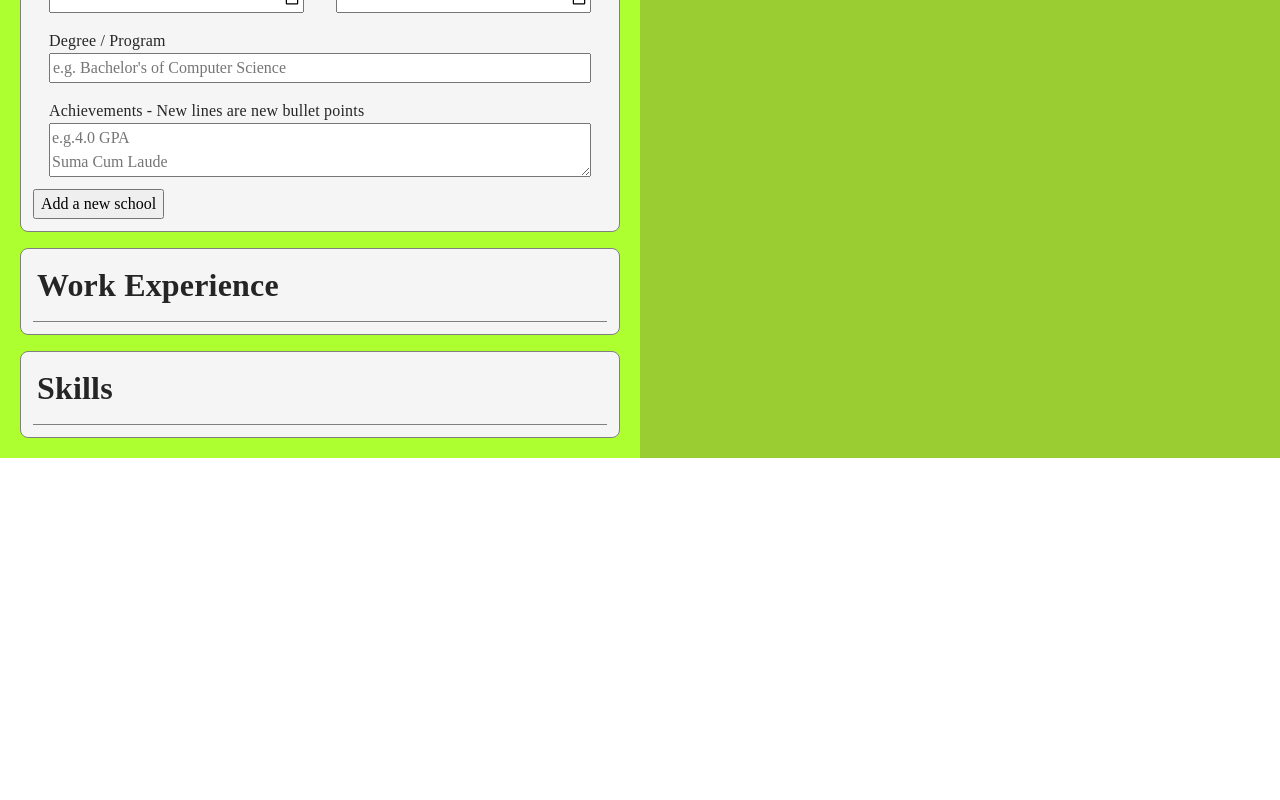
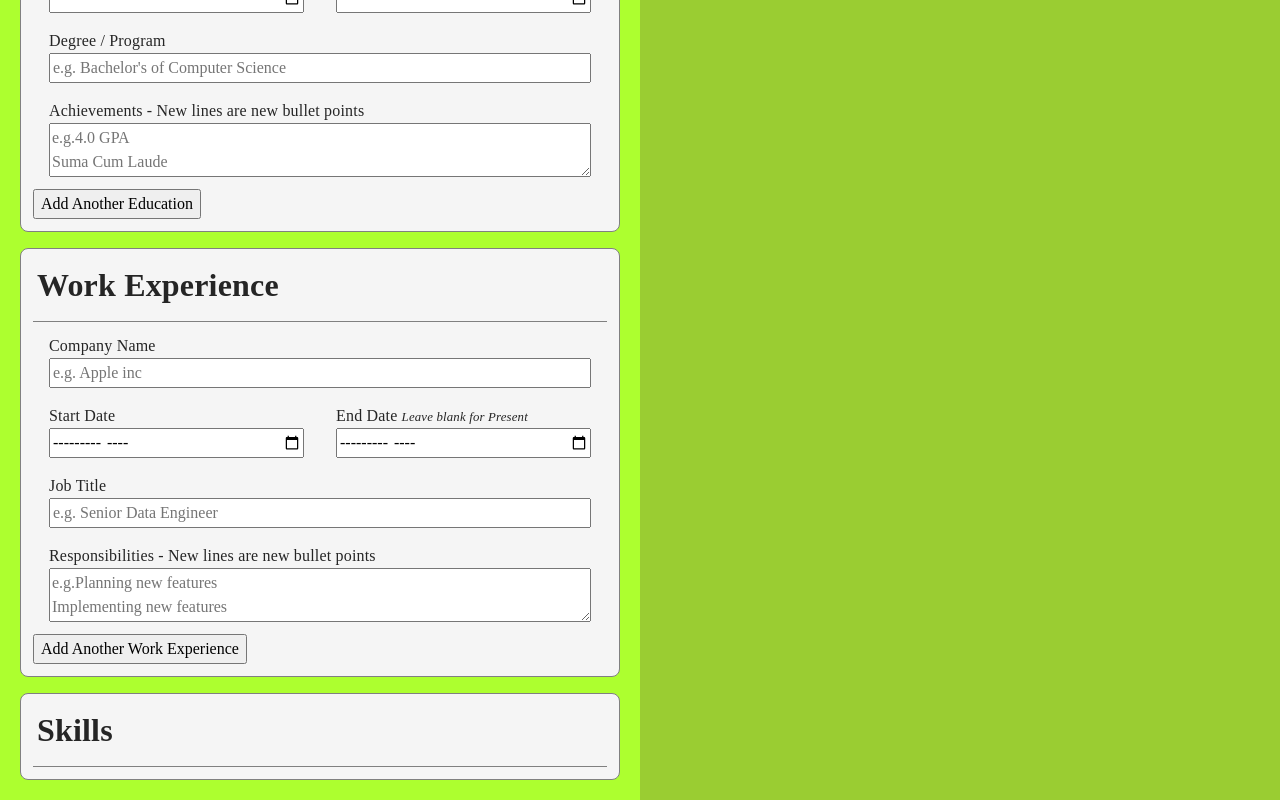
Before and after one commit to atleastonebearplease/CVApplication, a React (Vite) app: page / in a window 1280 px wide. Shown: the part 813-1613 px from the top of the page. Before the commit the page ends 1271 px from the top, so only its background shows below. Built offline with nearby package versions, Linux system fonts and the light colour scheme.

Commit message:
feat: Add Work Experience form

```diff
--- a/src/App.jsx
+++ b/src/App.jsx
@@ -2,11 +2,12 @@ import { useState } from 'react';
 import './App.css';
 import { CVForm, DropDownSection } from "./CVForm.jsx";
 import { Resume } from "./Resume.jsx";
-import { PersonalInformationForm, SummaryForm, EducationForm} from "./Forms.jsx";
+import { PersonalInformationForm, SummaryForm, EducationForm, WorkExperienceForm} from "./Forms.jsx";
 
 function App() {
   //TODO: Temporary variable for UUID for education
   const educationID = crypto.randomUUID();
+  const workExperienceID = crypto.randomUUID();
 
   return (
     <>
@@ -22,10 +23,11 @@ function App() {
           {/* //TODO: Update to use a unique ID for each created date input group as well as each created education
           //section piece. For now we can pass it in and pass to the DateInputGroup as a prop */}
           <EducationForm uniqueID={educationID}></EducationForm>
-          <button>Add a new school</button>
+          <button>Add Another Education</button>
         </DropDownSection>
         <DropDownSection sectionName="Work Experience">
-
+          <WorkExperienceForm uniqueID={workExperienceID}></WorkExperienceForm>
+          <button>Add Another Work Experience</button>
         </DropDownSection>
         <DropDownSection sectionName="Skills">
 
--- a/src/Forms.jsx
+++ b/src/Forms.jsx
@@ -35,6 +35,11 @@ function DateInputGroup({ id, labelText, labelTip }) {
             type="month">
             </LabelInputGroup>
         )
+}
+
+
+function getLabelID(labelText, ID) {
+    return labelText + "-" + ID;
 }
 
 export function PersonalInformationForm() {
@@ -134,10 +139,43 @@ export function EducationForm({ uniqueID }) {
     )
 }
 
-function getLabelID(labelText, ID) {
-    return labelText + "-" + ID;
+export function WorkExperienceForm({uniqueID}) {
+    return (
+         <div className="form-container">
+            <LabelInputGroup
+            id={getLabelID("company-name", uniqueID)}
+            labelText="Company Name"
+            placeholder="e.g. Apple inc"
+            >
+            </LabelInputGroup>
+            <div className="double-input-group-container">
+                <DateInputGroup
+                id={getLabelID("start-date", uniqueID)}
+                labelText = "Start Date"
+                >
+                </DateInputGroup>
+                <DateInputGroup
+                id={getLabelID("end-date", uniqueID)}
+                labelText = "End Date"
+                labelTip={<i style={{fontSize: "80%"}}>Leave blank for Present</i>}
+                >
+                </DateInputGroup>
+            </div>
+            <LabelInputGroup
+            id={getLabelID("job-title", uniqueID)}
+            labelText="Job Title"
+            placeholder="e.g. Senior Data Engineer"
+            >
+            </LabelInputGroup>
+            <LabelInputGroup
+            id={getLabelID("responsibilities", uniqueID)}
+            labelText="Responsibilities - New lines are new bullet points"
+            placeholder={"e.g.Planning new features\nImplementing new features"}
+            type="textarea">
+            </LabelInputGroup>
+        </div>
+    )
 }
-
 
 /*
 <LabelInputGroup
```
